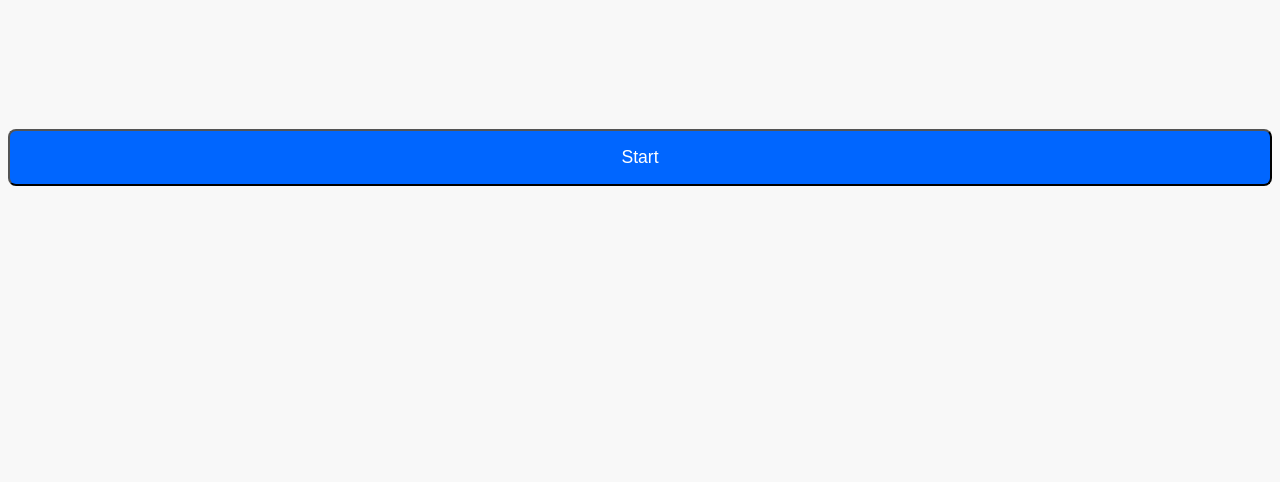
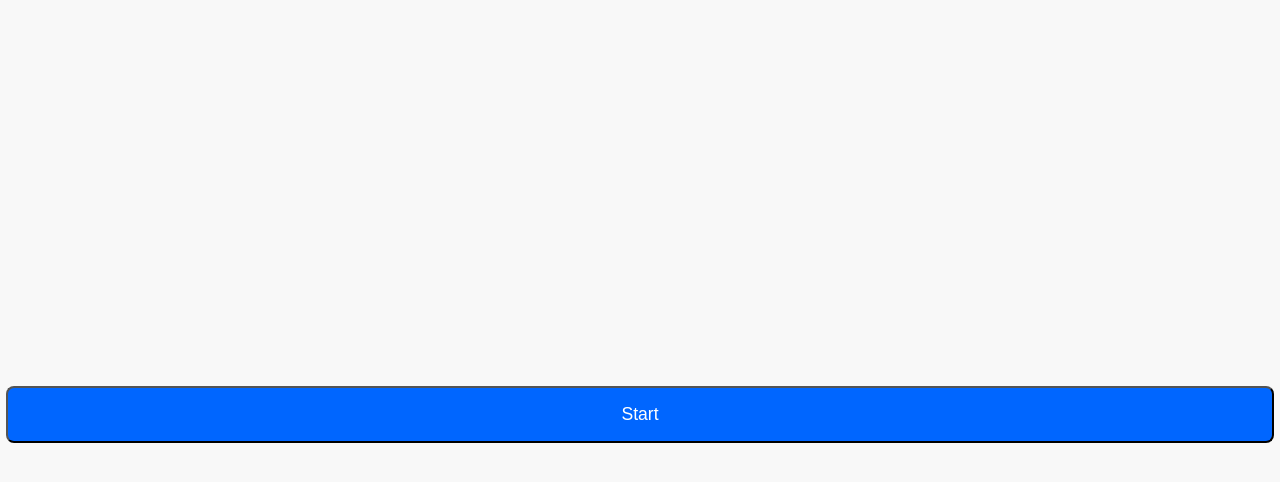
Before and after one commit to iambexnewton/quiz, a Next.js app in the folder paint-quiz/: page / in a window 1280 px wide. Shown: the top 482 px of the page. Built offline with nearby package versions, Linux system fonts and the light colour scheme.

Commit message:
start button placement amend

```diff
--- a/paint-quiz/app/globals.css
+++ b/paint-quiz/app/globals.css
@@ -93,7 +93,16 @@ li {
 }
 
 .main-container {
-  padding: 100px 8px 8px 8px;
+  padding: var(--padding-small);
+  display: flex;
+  flex-direction: row;
+  align-items: center;
+  width: 100vw;
+  height: 100vh;
+}
+
+.main-container > .button {
+  flex: 1;
 }
 
 .quiz-container {
--- a/paint-quiz/app/page.js
+++ b/paint-quiz/app/page.js
@@ -4,7 +4,7 @@ export default function Home() {
   return (
     <main>
       <div className='main-container'>
-        <Link href='/quiz'>
+        <Link className='button' href='/quiz'>
           <button>Start</button>
         </Link>
       </div>
```
